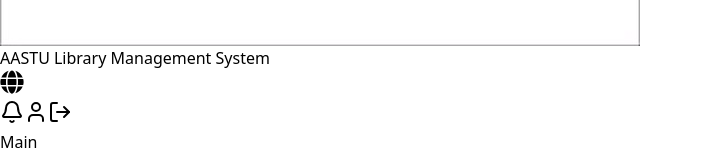
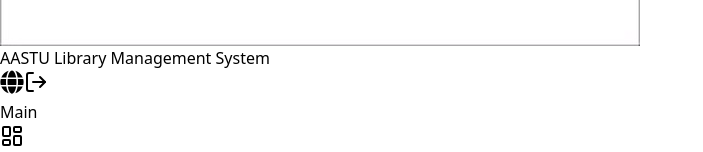
Before and after one commit to Yohanamtesfaye/AASTU-Library-Managment_System, a React (Vite) app: page / in a window 1280 px wide. Shown: the part 624-776 px from the top of the page, without its empty margins (0-703 px from the left). Built offline with nearby package versions, Linux system fonts and the light colour scheme; sample sign-in values are in the browser's storage.

Commit message:
adjust the language

```diff
--- a/src/Component/Navbar.jsx
+++ b/src/Component/Navbar.jsx
@@ -36,25 +36,19 @@
           </div>
         </div>
 
-        <div className="flex items-center gap-2">
+        <div className="flex items-center">
         <div className="language-switcher">
-      <button onClick={toggleLanguage} title="Switch Language">
-        <FaGlobe size={24} />
-      </button>
-    </div>
-
-          <button className="p-2 hover:bg-gray-100 rounded-lg transition-colors">
-            <Bell className="h-5 w-5 text-gray-600" />
-          </button>
-          <button className="p-2 hover:bg-gray-100 rounded-lg transition-colors">
-            <User className="h-5 w-5 text-gray-600" />
-          </button>
-          <button
-            className="p-2 hover:bg-gray-100 rounded-lg transition-colors"
+            <button onClick={toggleLanguage} title="Switch Language">
+              <FaGlobe size={24} />
+            </button>
+            <button
+            className="p-2 hover:bg-gray-100 rounded-lg ml-5 transition-colors"
             onClick={logout}
           >
             <LogOut className="h-5 w-5 text-gray-600" />
           </button>
+    </div>
+
         </div>
       </div>
     </div>
--- a/src/Pages/Dashboard.jsx
+++ b/src/Pages/Dashboard.jsx
@@ -61,7 +61,7 @@
           <StatCard icon={FaUsers} title={t('Current Visitors')} value="42" />
           <StatCard icon={FaClock} title={t('Avg. Visit Duration')} value="2.5h" />
           <StatCard icon={FaBook} title={t('Books Borrowed')} value="156" />
-          <StatCard icon={FaCalendarAlt} title={t("Peak Day")} value="Thursday" />
+          <StatCard icon={FaCalendarAlt} title={t("Peak Day")} value={t('thursday')} />
         </div>
 
         {/* Charts */}
@@ -96,7 +96,7 @@
           <div className="chart-container">
             {activeTab === 'hourly' && (
               <div className="chart-card">
-                <h2>Hourly Visits</h2>
+                <h2>{t('Hourly Visits')}</h2>
                 <p>Number of students per hour today</p>
                 <ResponsiveContainer width="100%" height={400}>
                   <LineChart data={hourlyData}>
@@ -113,7 +113,7 @@
 
             {activeTab === 'weekly' && (
               <div className="chart-card">
-                <h2>Weekly Traffic</h2>
+                <h2>{t('Weekly Traffic')}</h2>
                 <p>Student visits by day of the week</p>
                 <ResponsiveContainer width="100%" height={400}>
                   <BarChart data={weeklyData}>
@@ -130,7 +130,7 @@
 
             {activeTab === 'monthly' && (
               <div className="chart-card">
-                <h2>Monthly Overview</h2>
+                <h2>{t('Monthly Traffic')}</h2>
                 <p>Daily visits this month</p>
                 <ResponsiveContainer width="100%" height={400}>
                   <LineChart data={monthlyData}>
@@ -147,7 +147,7 @@
 
             {activeTab === 'yearly' && (
               <div className="chart-card">
-                <h2>Yearly Statistics</h2>
+                <h2>{t('Yearly Traffic')}</h2>
                 <p>Monthly visits throughout the year</p>
                 <ResponsiveContainer width="100%" height={400}>
                   <BarChart data={yearlyData}>
--- a/src/i18n.js
+++ b/src/i18n.js
@@ -28,6 +28,12 @@
           "Settings": "Settings",
           "Main": "Main",
           "bookmanagement": "Book Management",
+          "thursday": "Thursday",
+          "Hourly Visits": "Hourly Visits",
+          "Weekly Traffic": "Weekly Traffic",
+          "Monthly Traffic": "Monthly Overview",
+          "Yearly Traffic": "Yearly Statistics",
+
         },
       },
       am: {
@@ -53,6 +59,11 @@
           "Settings": "ቅንብሮች",
           "Main": "መሪ",
           "bookmanagement": "መጻሕፍት አስተዳዳሪ",
+          "thursday": "ሐሙስ",
+          "Hourly Visits": "ሰዓት ጉብኝቶች",
+          "Weekly Traffic": "ሳምንታዊ ጉብኝቶች",
+          "Monthly Traffic": "ወርሐዊ ጉብኝቶች",
+          "Yearly Traffic": "አመታዊ ጉብኝቶች",
         },
       },
     },
```
